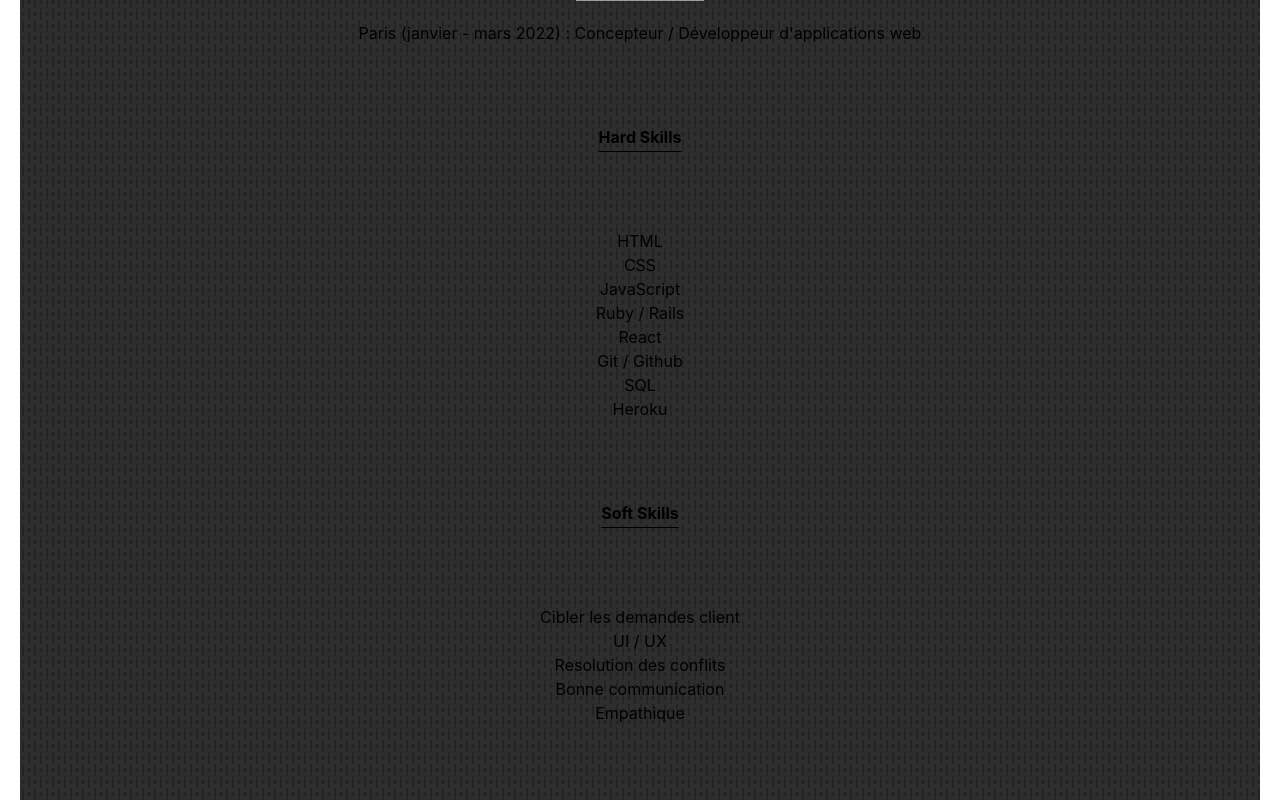
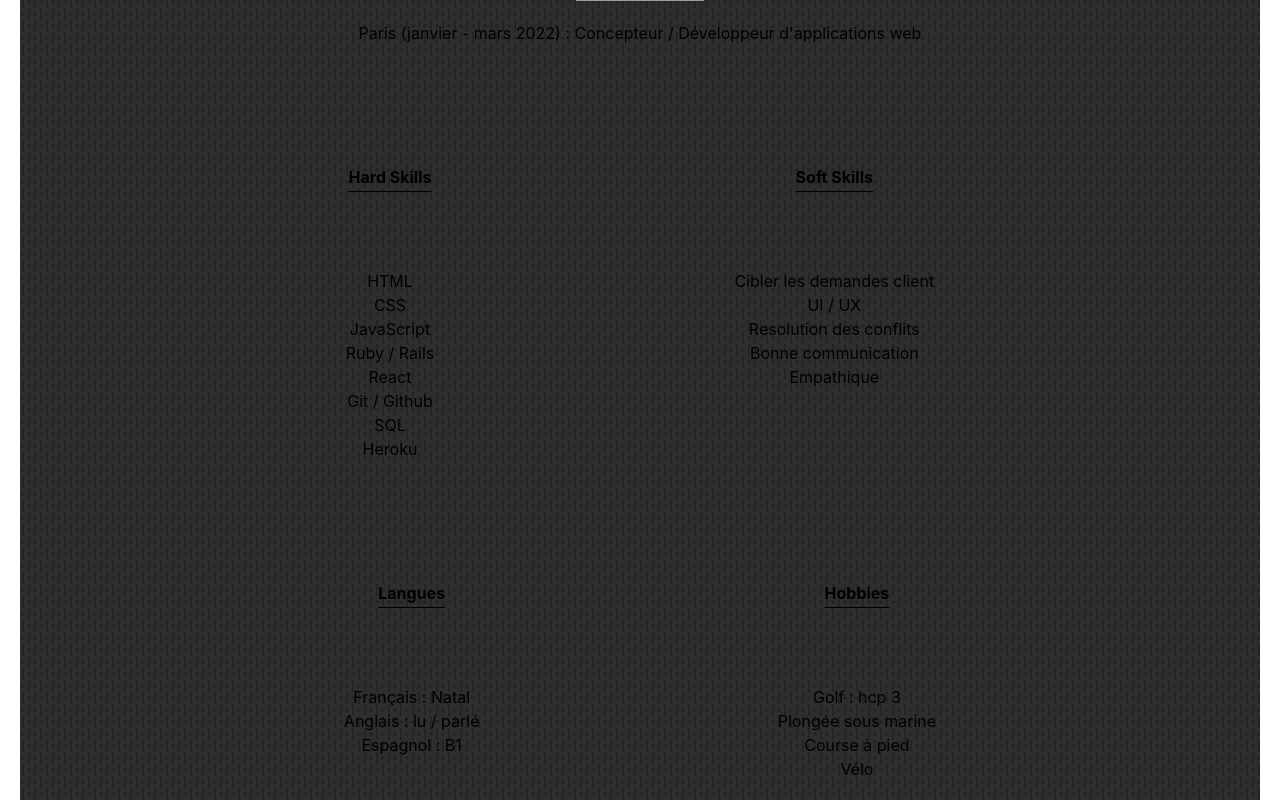
Before and after one commit to Gorrog87/resume, a Next.js app: page /resume in a window 1280 px wide. Shown: the part 1220-2020 px from the top of the page. Built offline with nearby package versions, Linux system fonts and the light colour scheme; grey boxes are pictures that could not be loaded.

Commit message:
styling added for laptop device

```diff
--- a/components/Experiences.js
+++ b/components/Experiences.js
@@ -4,7 +4,7 @@ export default function Experiences() {
       <h3 className="my-20 underline underline-offset-8 text-center">
         <strong>Dernière expérience professionnelle</strong>
       </h3>
-      <div className="text-center">
+      <div className="text-center mb-5">
         <h5 className="my-5">Responsable adjoint - Décathlon Wagram (Paris)</h5>
         <p>
           <em>(octobre 2016 - mars 2022)</em>
--- a/components/Languagues.js
+++ b/components/Languagues.js
@@ -3,7 +3,7 @@
 
 export default function Languages() {
   return (
-    <div className="md:justify-evenly">
+    <div className="md:flex md:justify-evenly">
       <div className="text-center">
         <h3 className="my-20 underline underline-offset-8 text-center">
           <strong>Langues</strong>
--- a/components/Skills.js
+++ b/components/Skills.js
@@ -3,7 +3,7 @@
 export default function Skills() {
   return (
     <>
-      <div className="md:justify-evenly">
+      <div className="md:flex md:justify-evenly">
         <div className="text-center mb-10">
           <h3 className="my-20 underline underline-offset-8 text-center"><strong>Hard Skills</strong></h3>
 
```
